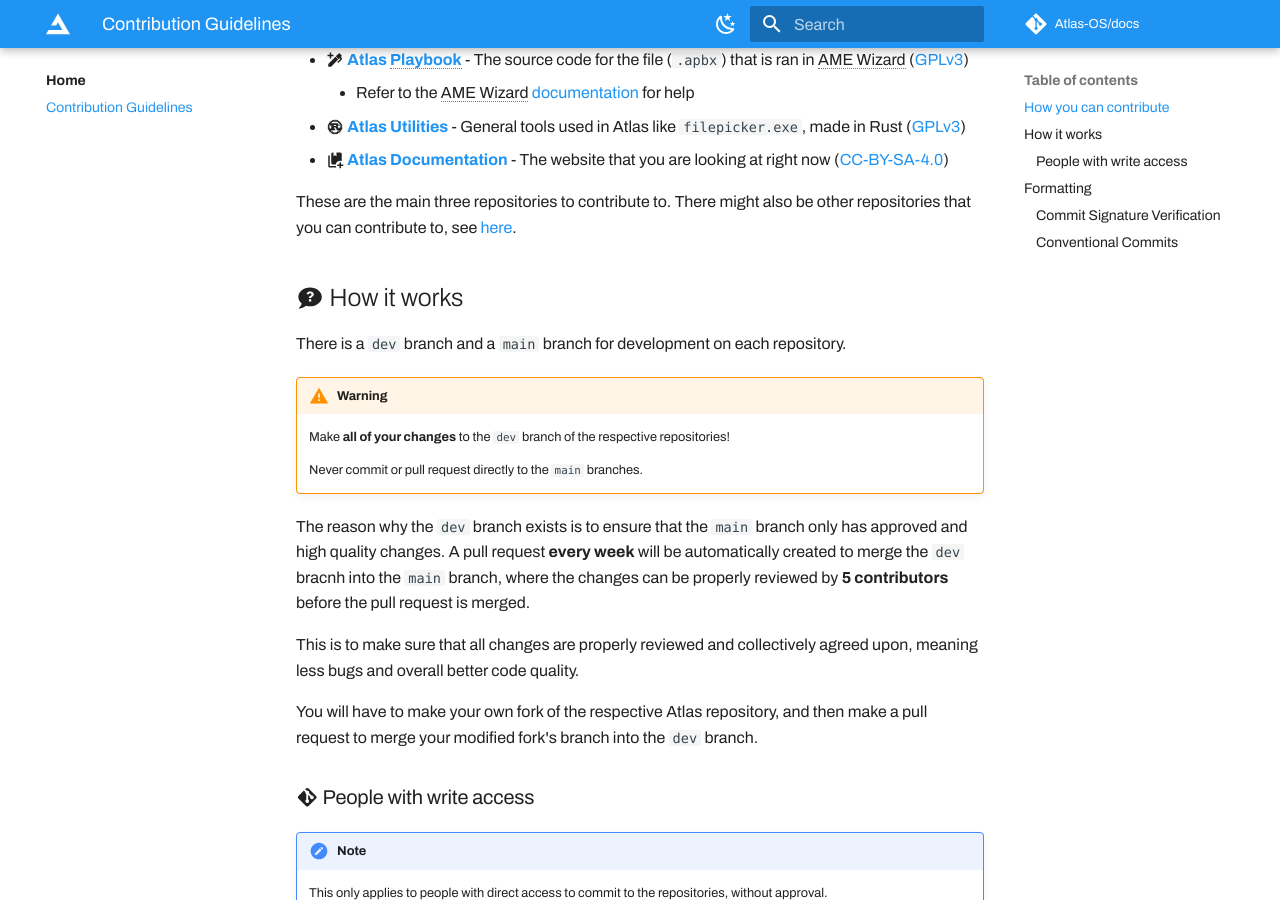
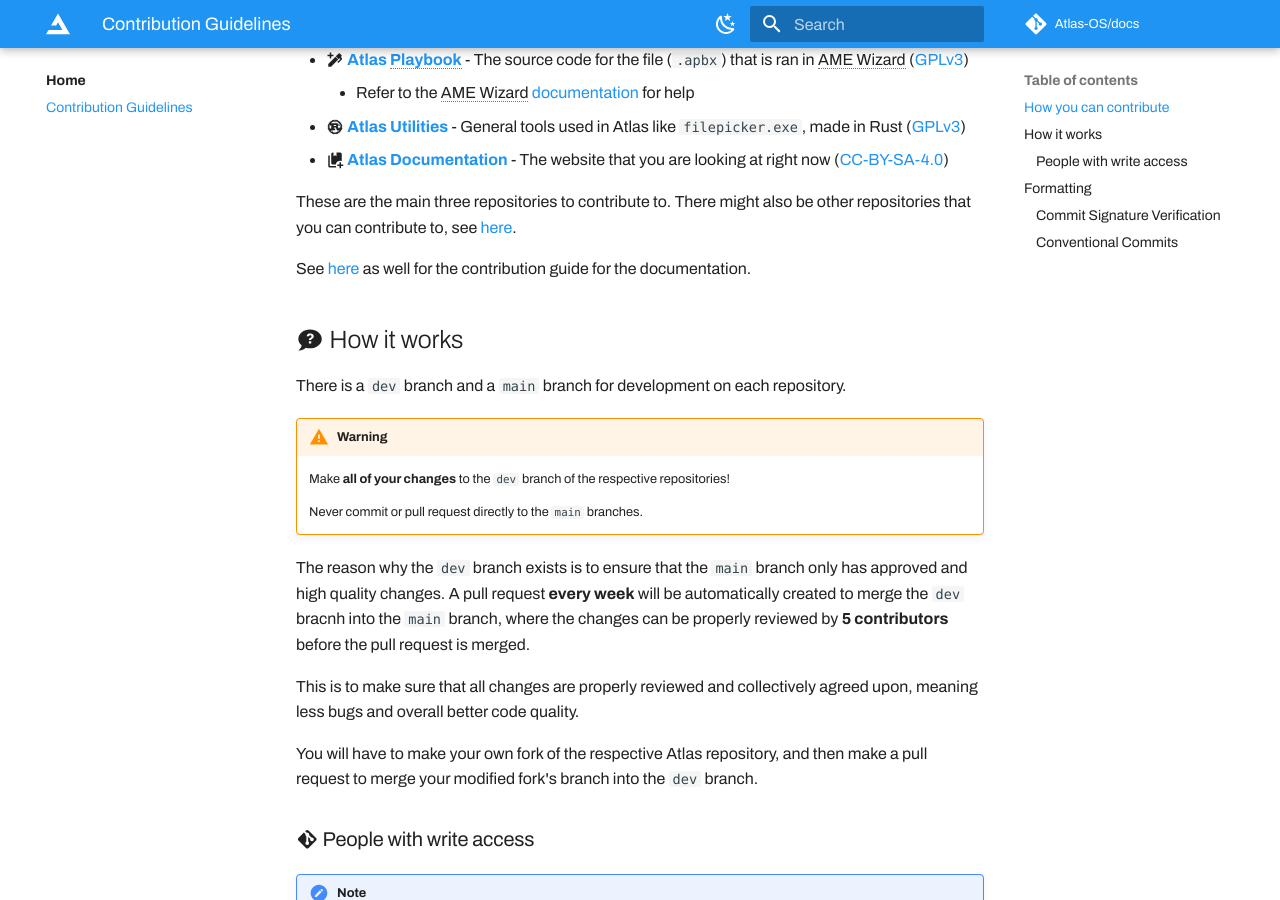
Before and after one commit to Atlas-OS/docs, an MkDocs documentation site: the page built from docs/home/contributions.md, in a window 1280 px wide and 900 px high, scrolled down 532 px. Built offline with MkDocs 1.6.1 and Material for MkDocs 9.7.7, drawn with Linux system fonts in a browser that asks for light colours; some web fonts are replaced; comment, search, counter and statistics services are not loaded.

Commit message:
feat: add note about docs contribution guide

```diff
--- a/docs/home/contributions.md
+++ b/docs/home/contributions.md
@@ -17,6 +17,8 @@ Alternatively, you can use the [Git](https://git-scm.com/) command-line. Use wha
 * :material-book-plus-multiple: [**Atlas Documentation**](https://github.com/Atlas-OS/docs) - The website that you are looking at right now ([CC-BY-SA-4.0](https://github.com/Atlas-OS/docs/blob/master/LICENSE))
 
 These are the main three repositories to contribute to. There might also be other repositories that you can contribute to, see [here](https://github.com/Atlas-OS).
+
+See [here](https://github.com/Atlas-OS/docs/.github/CONTRIBUTING.md) as well for the contribution guide for the documentation.
 
 ## :material-chat-question: How it works
 
```
